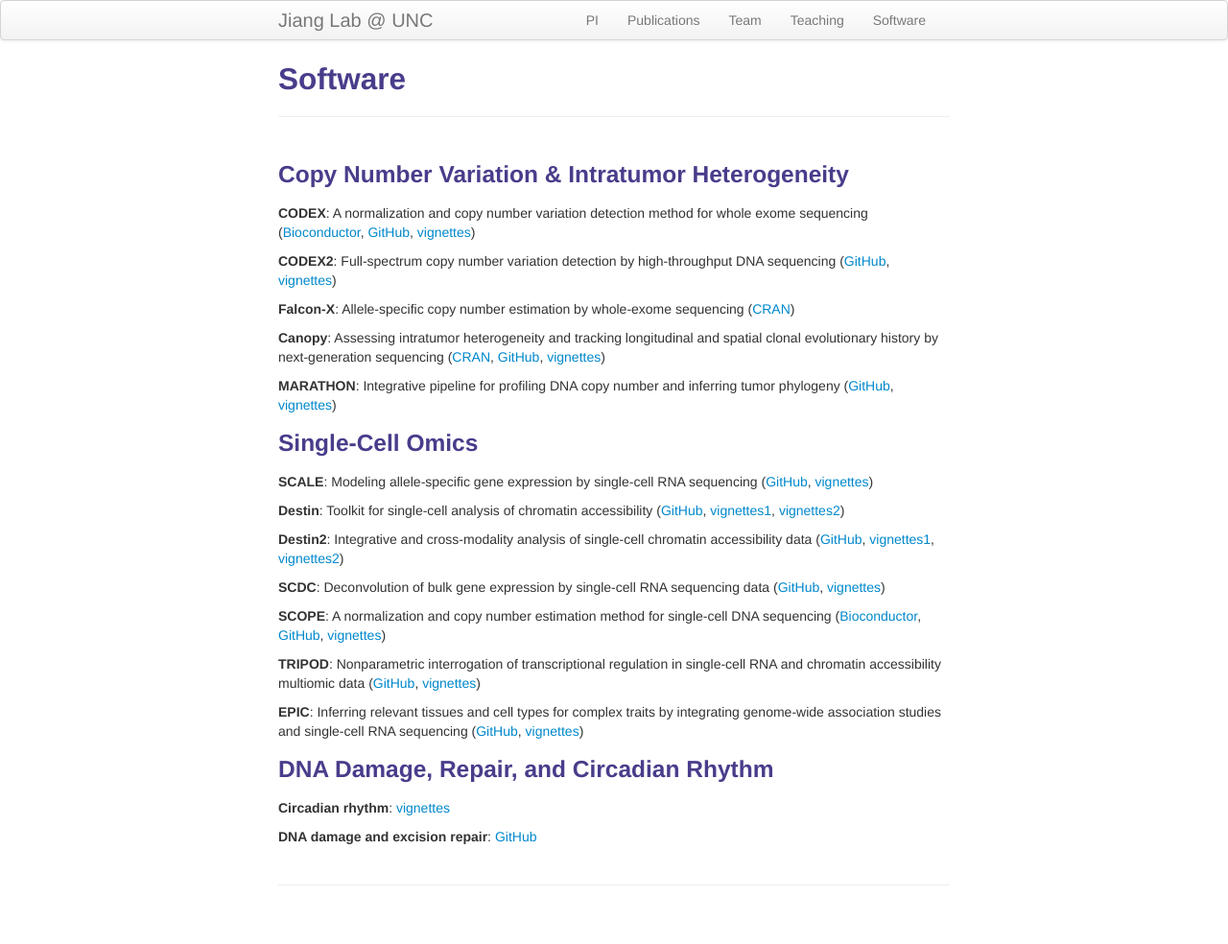
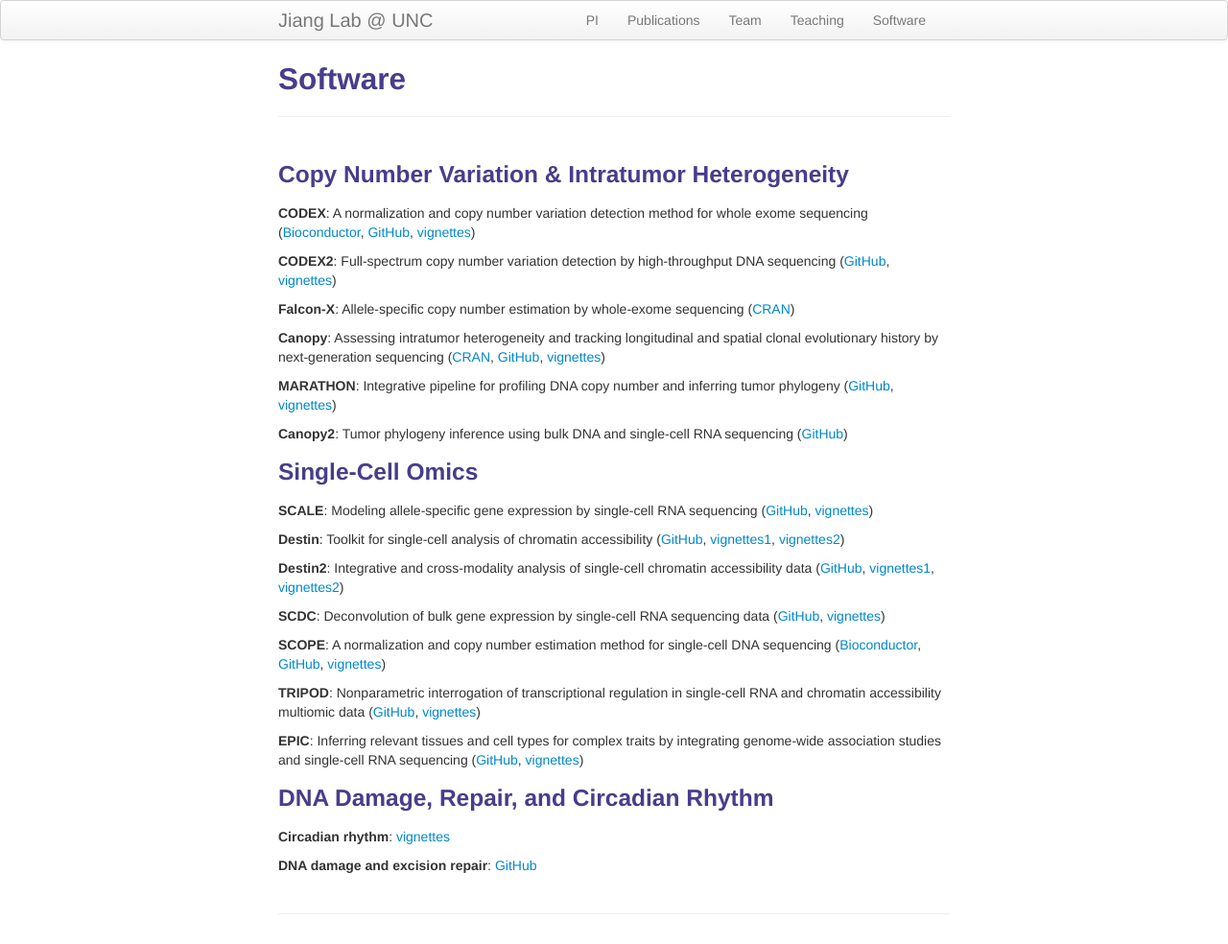
Before and after one commit to yuchaojiang/yuchaojiang.github.io, a Jekyll site: the page built from pages/software.md, in a window 1280 px wide. Shown: the whole page at 96% size. Built offline with Jekyll 4.4.1, drawn with Linux system fonts in a browser that asks for light colours; before the commit the page ends 954 px from its top, so only the background shows below that.

Commit message:
Update software.md

```diff
--- a/pages/software.md
+++ b/pages/software.md
@@ -15,6 +15,8 @@ description: Yuchao Jiang's software
 **Canopy**: Assessing intratumor heterogeneity and tracking longitudinal and spatial clonal evolutionary history by next-generation sequencing ([CRAN](https://cran.r-project.org/web/packages/Canopy/index.html), [GitHub](https://github.com/yuchaojiang/Canopy), [vignettes](https://cran.rstudio.com/web/packages/Canopy/vignettes/Canopy_vignettes.pdf))
 
 **MARATHON**: Integrative pipeline for profiling DNA copy number and inferring tumor phylogeny ([GitHub](https://github.com/yuchaojiang/MARATHON), [vignettes](https://rawgit.com/yuchaojiang/MARATHON/master/notebook/MARATHON.html))
+
+**Canopy2**: Tumor phylogeny inference using bulk DNA and single-cell RNA sequencing ([GitHub](https://github.com/annweideman/canopy2/))
 
 ### Single-Cell Omics
 
```
